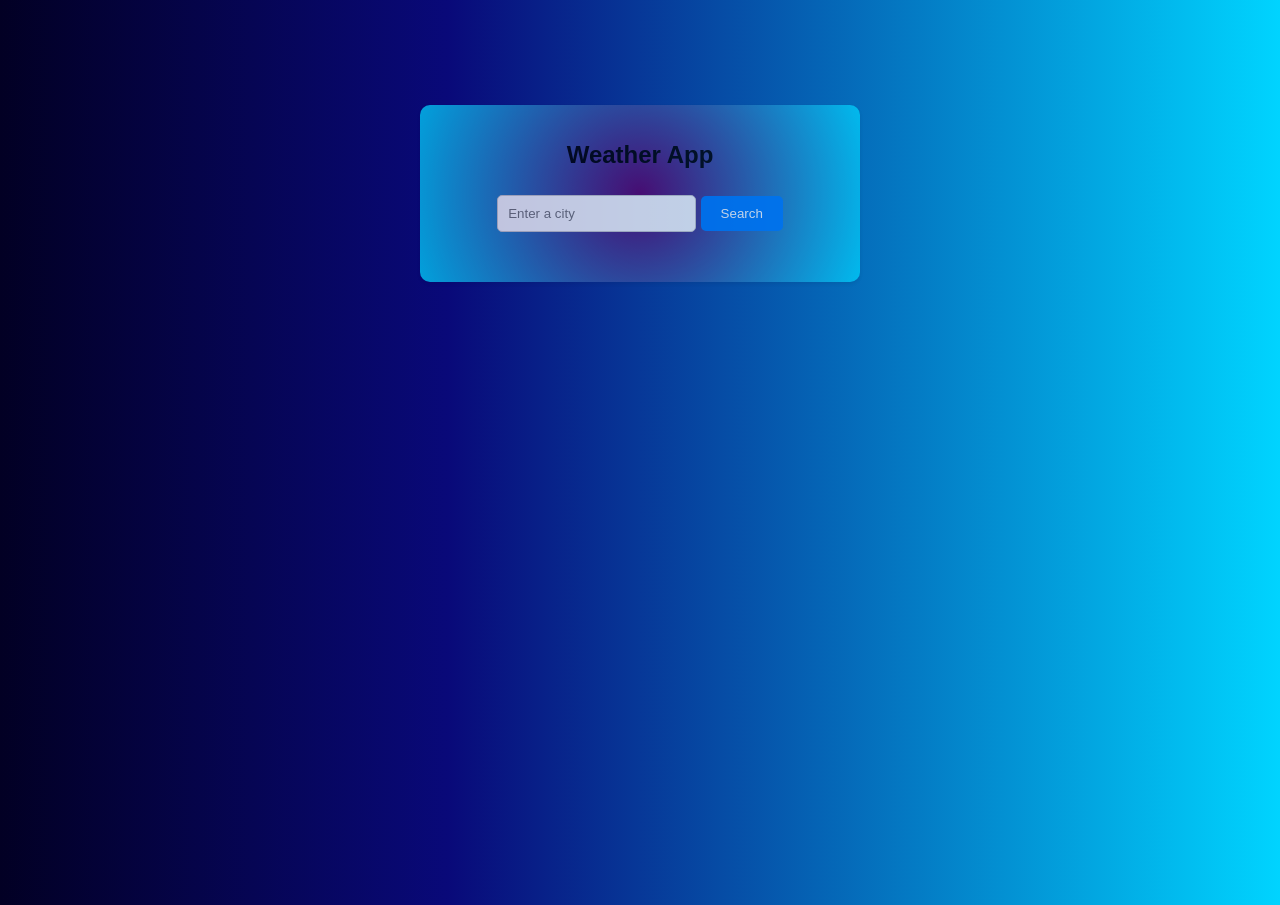
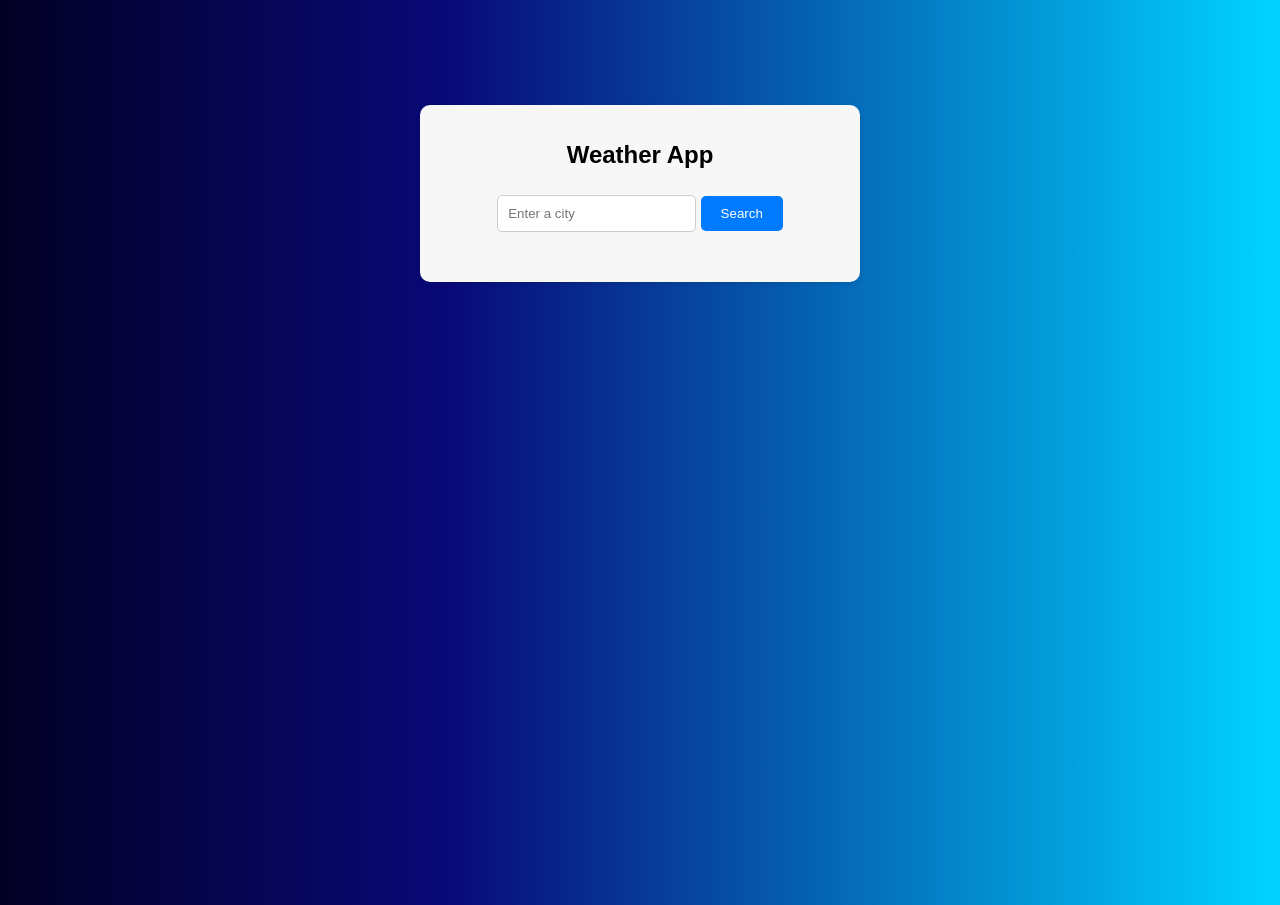
Before and after one commit to KyleCRobinson/WeatherApp, a plain HTML site: page index.html in a window 1280 px wide. Drawn offline with Linux system fonts and the light colour scheme.

Commit message:
removed last chnage

```diff
--- a/styles.css
+++ b/styles.css
@@ -12,15 +12,12 @@ body {
 .container {
     max-width: 400px;
     margin: 0 auto;
-    /*background-color: #f7f7f7;*/
-    background-image: radial-gradient(circle, #5c0067 0%, #00d4ff 100%);
+    background-color: #f7f7f7;
     text-align: center;
     margin-top: 105px;
     padding: 20px;
     border-radius: 10px;
     box-shadow: 0 2px 4px rgba(0, 0, 0, 0.1);
-    opacity: 0.75;
-
 }
 
 h1 {
```
